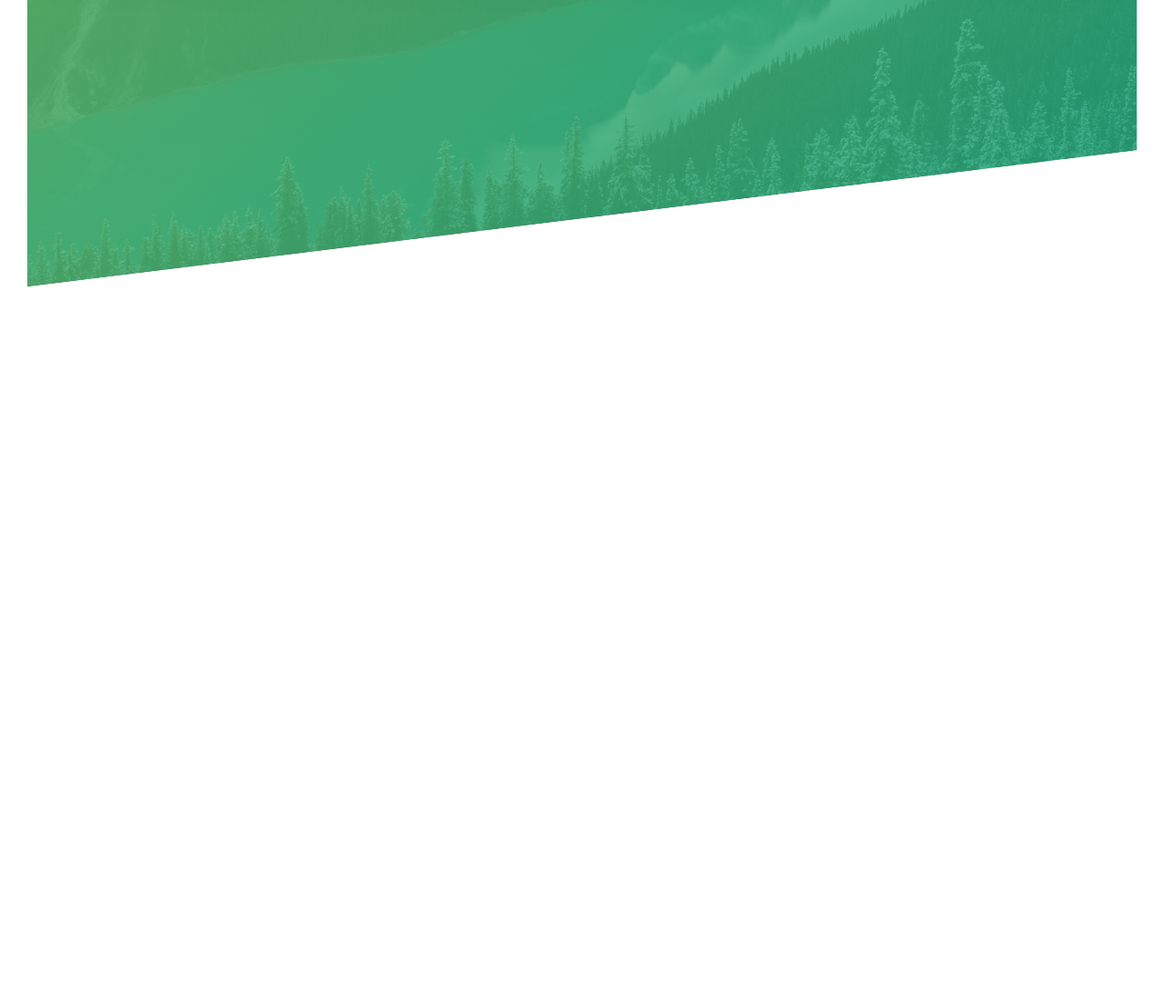
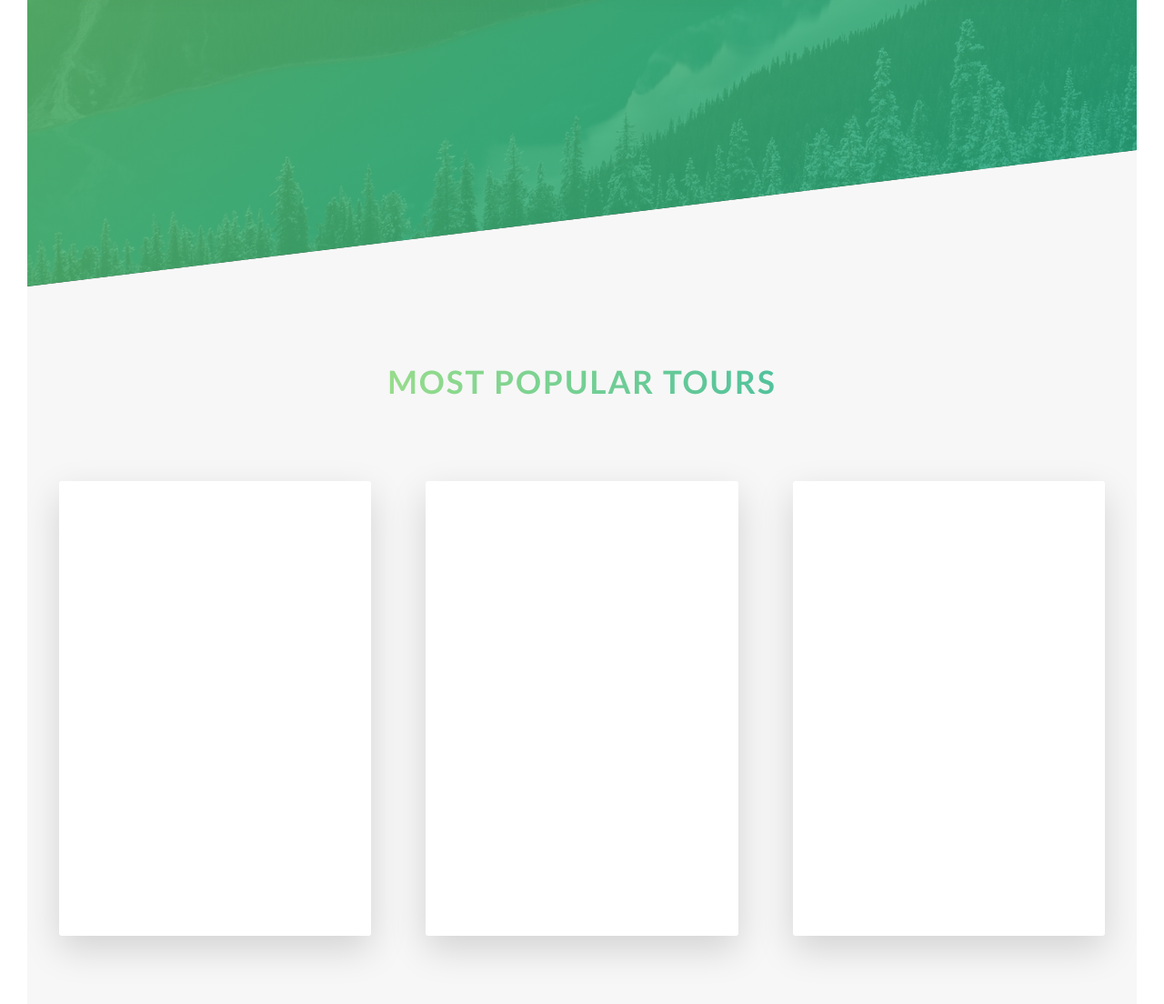
Before and after one commit to AnilC07/Natours, a website: page index.html in a window 1280 px wide. Shown: the part 2294-3398 px from the top of the page at 91% size. Before the commit the page ends 2609 px from the top, so only its background shows below. Drawn offline with Linux system fonts and the light colour scheme.

Commit message:
encore une section

```diff
--- a/index.html
+++ b/index.html
@@ -175,10 +175,45 @@
               blanditiis pariatur incidunt recusandae et eligendi maiores, sunt.</p>
           </div>
         </div>
+      </div>
+    </section>
 
-
+    <section class="section-tours">
+      <div class="u-center-text u-margin-bottom-big">
+        <h2 class="heading-secondary">Most popular tours</h2>
       </div>
-
+      <div class="row">
+        <div class="col-1-of-3">
+          <div class="card">
+            <div class="card__side card__side--front">
+              front
+            </div>
+            <div class="card__side card__side--back card__side--back-1">
+              back
+            </div>
+          </div>
+        </div>
+        <div class="col-1-of-3">
+          <div class="card">
+            <div class="card__side card__side--front">
+              front
+            </div>
+            <div class="card__side card__side--back card__side--back-2">
+              back
+            </div>
+          </div>
+        </div>
+        <div class="col-1-of-3">
+          <div class="card">
+            <div class="card__side card__side--front">
+              front
+            </div>
+            <div class="card__side card__side--back card__side--back-3">
+              back
+            </div>
+          </div>
+        </div>
+      </div>
     </section>
   </main>
 
--- a/sass/abstracts/_mixins.scss
+++ b/sass/abstracts/_mixins.scss
@@ -1,5 +1,4 @@
-// Ajouter un element apres l'element qui effacera ensuite ces element flottaants
-
+// Après le float, ajoute une table avec un clear both qui force la suite des éléments a aller a la ligne
 @mixin clearfix {
     &::after{
         content:"";
--- a/sass/abstracts/_variables.scss
+++ b/sass/abstracts/_variables.scss
@@ -4,6 +4,13 @@
 $color-primary: #55c57a;
 $color-primary-light:#7ed56fcc;
 $color-primary-dark: #28b485cc;
+
+$color-secondary-light: #ffb900;
+$color-secondary-dark: #ff7730;
+
+$color-tertiary-light: #2998ff;
+$color-tertiary-dark: #5643fa;
+
 
 $color-grey-light-1:#f7f7f7;
 
--- a/sass/base/_base.scss
+++ b/sass/base/_base.scss
@@ -1,5 +1,3 @@
-/* On definit une font pour le root (par defaut 16px). Ici on veut du 10px pour nous rendre la vie plus facile. si 100% = 16px alors 10px = 62.5% */
-
   *,
   *::after,
   *::before {
@@ -8,13 +6,11 @@
     box-sizing: inherit;
   }
 
+  /* On definit une font pour le root (par defaut 16px). Ici on veut du 10px pour nous rendre la vie plus facile. si 100% = 16px alors 62.5% = 10px*/
   html {
     font-size: 62.5%;
   }
 
-
-  /* CSS GENERAL A LA PAGE */
-
   body {
     box-sizing: border-box;
   }
--- a/sass/base/_typography.scss
+++ b/sass/base/_typography.scss
@@ -46,6 +46,7 @@ body {
   letter-spacing: 2px;
 
   &:hover{
+    // Skew fais de la distorsion
     transform: skewY(2deg) skewX(15deg) scale(1.1);
     text-shadow: .5rem 1rem 2rem rgba($color-black, .2);
   }
@@ -59,7 +60,7 @@ body {
 
 .paragraph{
   font-size: $default-font-size;
-
+  // Tous les paragraphes sauf le dernier
   &:not(:last-child){
     margin-bottom: 3rem;
   }
--- /dev/null
+++ b/sass/components/_card.scss
@@ -0,0 +1,53 @@
+.card {
+    perspective: 200rem;
+    -moz-perspective: 200rem;
+    position: relative;
+    height: 50rem;
+
+    &__side {
+        color: #fff;
+        font-size: 2rem;
+        height: 50rem;
+        transition: all .8s ease;
+        position: absolute;
+        top: 0;
+        left: 0;
+        width: 100%;
+        backface-visibility: hidden;
+        border-radius: 3px;
+        box-shadow: 0 1.5rem 4rem rgba($color-black, .15);
+
+        &--front {
+            background-color: $color-white;
+
+        }
+
+        &--back {
+            transform: rotateY(180deg);
+
+            &-1{
+                background-image:linear-gradient(to right bottom, $color-secondary-light,$color-secondary-dark);
+            }
+
+            &-2{
+                background-image:linear-gradient(to right bottom, $color-tertiary-light, $color-tertiary-dark);
+            }
+
+            &-3{
+                background-image:linear-gradient(to right bottom, $color-primary-light, $color-primary-dark);
+            }
+        }
+
+    }
+
+    &:hover &__side--front {
+        transform: rotateY(180deg);
+    }
+
+    &:hover &__side--back {
+
+        transform: rotateY(0);
+    }
+
+
+}
--- a/sass/main.scss
+++ b/sass/main.scss
@@ -11,6 +11,7 @@
 @import 'components/button';
 @import 'components/composition';
 @import 'components/feature-box';
+@import 'components/card';
 
 @import 'layout/header';
 @import 'layout/grid';
--- a/sass/pages/_home.scss
+++ b/sass/pages/_home.scss
@@ -20,3 +20,10 @@
 
     }
 }
+
+.section-tours{
+    background-color: $color-grey-light-1;
+    padding: 25rem 0 50rem 0;
+    margin-top: -10rem;
+
+}
```
Also changed, not shown: sass/components/_button.scss (+4 -4 lines), css/main.css, sass/components/_composition.scss (line endings or trailing spaces), 1 other file.
